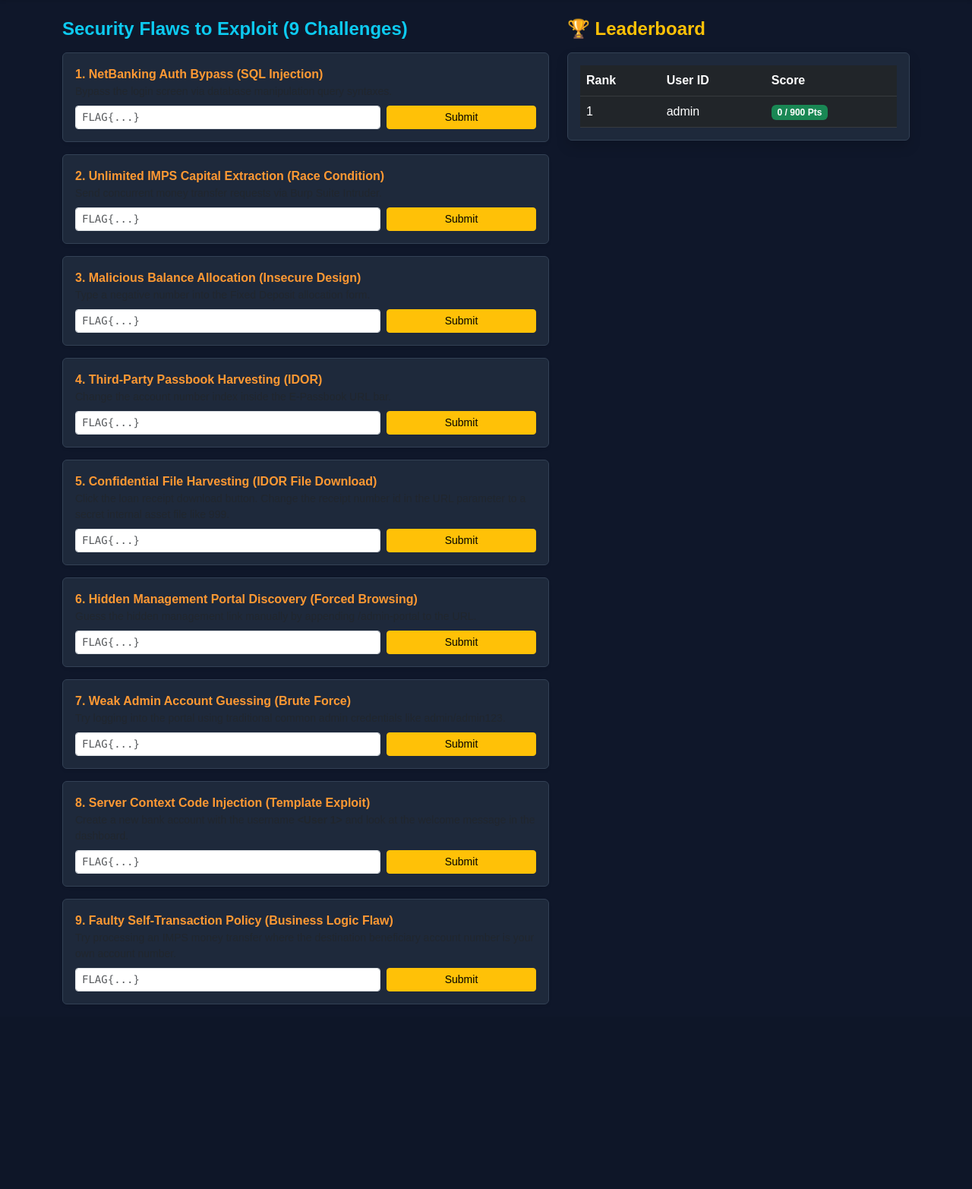
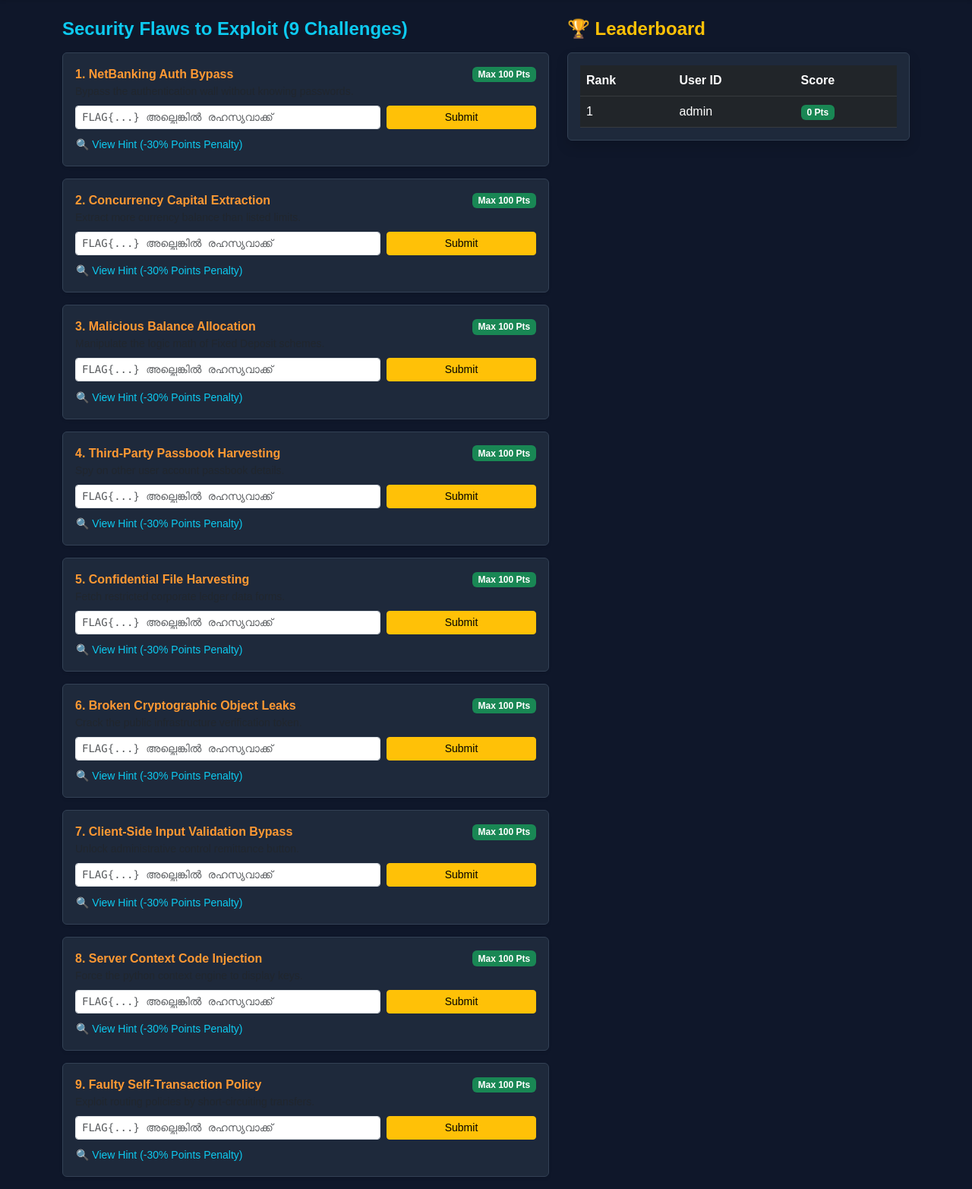
Before and after one commit to tibinjohn193-blip/procentric-cyber-bank, a Flask app: template templates/tasks.html in a window 1280 px wide. Shown: the part 56-1621 px from the top of the page at 76% size. Before the commit the page ends 1378 px from the top, so only its background shows below. Run offline with Flask 3, Linux system fonts and the light colour scheme; the template is opened without the code that fills it: values that come from a table or form of the project are taken from there, others are empty; data comes from the database, SQL or seed files in the repository.

Commit message:
tasks.html

```diff
--- a/templates/tasks.html
+++ b/templates/tasks.html
@@ -8,6 +8,7 @@
         body { background-color: #0f172a; color: #e2e8f0; font-family: sans-serif; }
         .card { background-color: #1e293b; border: 1px solid #334155; color: white; }
         .challenge-title { color: #ff9933; font-weight: bold; }
+        .hint-box { background-color: #1e1b4b; border-left: 4px solid #a855f7; padding: 10px; margin-top: 10px; border-radius: 4px; font-size: 13px; color: #e9d5ff; }
     </style>
 </head>
 <body>
@@ -27,104 +28,46 @@
             <div class="col-md-7">
                 <h4 class="mb-3 text-info fw-bold">Security Flaws to Exploit (9 Challenges)</h4>
 
-                <!-- 1 -->
+                {% set challenges = [
+                    ('sql_i', '1. NetBanking Auth Bypass', 'Bypass the authentication wall without knowing passwords.', 'ലോഗിൻ പേജിൽ യൂസർനെയിമിന്റെ സ്ഥാനത്ത് 1\' OR \'1\'=\'1 എന്ന SQL കമാൻഡ് ഉപയോഗിക്കുക.'),
+                    ('race_cond', '2. Concurrency Capital Extraction', 'Extract more currency balance than listed limits.', 'Burp Suite ഉപയോഗിച്ച് ഒരേ സമയം (Concurrent) ഒന്നിലധികം Quick Transfer റിക്വസ്റ്റുകൾ സെർവറിലേക്ക് അയക്കുക.'),
+                    ('design_stock', '3. Malicious Balance Allocation', 'Manipulate the logic math of Fixed Deposit schemes.', 'ക്വാണ്ടിറ്റിയുടെ സ്ഥാനത്ത് നെഗറ്റീവ് വാല്യൂ (കൃത്യമായി -5) ടൈപ്പ് ചെയ്ത് സബ്മിറ്റ് ചെയ്യുക.'),
+                    ('idor', '4. Third-Party Passbook Harvesting', 'Spy on other user account passbook details.', 'Passbook ഓപ്പൺ ചെയ്ത ശേഷം ബ്രൗസറിന്റെ URL ബാറിലെ യൂസർ ഐഡി നമ്പർ മാറ്റി നോക്കുക.'),
+                    ('file_download', '5. Confidential File Harvesting', 'Fetch restricted corporate ledger data forms.', 'ഡൗൺലോഡ് ലിങ്കിലെ ഫയൽ ഐഡി നമ്പർ മാറ്റി രഹസ്യ ഐഡിയായ 999 എന്ന് നൽകുക.'),
+                    ('crypto_leak', '6. Broken Cryptographic Object Leaks', 'Crack the public infrastructure verification token.', 'ലോഗിൻ പേജിന്റെ ഏറ്റവും താഴെ കാണുന്ന MD5 ഹാഷ് കോപ്പി ചെയ്ത് ഓൺലൈൻ ഡിക്രിപ്റ്റർ വഴി ക്രാക്ക് ചെയ്യുക.'),
+                    ('client_bypass', '7. Client-Side Input Validation Bypass', 'Unlock administrative control remittance button.', 'Inspect Element എടുത്ത് ബട്ടണിലെ \'disabled\' മാറ്റുക, ഒപ്പം വാല്യൂ \'activated_override\' ആക്കുക.'),
+                    ('ssti_leak', '8. Server Context Code Injection', 'Force the python context engine to display keys.', 'പുതിയ അക്കൗണ്ട് ഉണ്ടാക്കുമ്പോൾ പേര് {{user}} എന്ന് നൽകി ഡാഷ്‌ബോർഡ് പരിശോധിക്കുക.'),
+                    ('logic_flaw', '9. Faulty Self-Transaction Policy', 'Exploit routing policies by short-circuiting transfers.', 'Quick Transfer ചെയ്യുമ്പോൾ ഗുണഭോക്താവിന്റെ (Target Account) സ്ഥാനത്ത് നിങ്ങളുടെ സ്വന്തം അക്കൗണ്ട് നമ്പർ നൽകുക.')
+                ] %}
+
+                {% for id, title, desc, hint in challenges %}
                 <div class="card p-3 mb-3 shadow-sm">
-                    <span class="challenge-title">1. NetBanking Auth Bypass (SQL Injection)</span>
-                    <p class="small text-muted mb-2">Bypass the login screen via database manipulation query syntaxes.</p>
-                    <form action="/submit-flag" method="POST" class="row g-2">
-                        <input type="hidden" name="challenge_id" value="sql_i">
-                        <div class="col-8"><input type="text" name="flag" class="form-control form-control-sm font-monospace" placeholder="FLAG{...}" required></div>
+                    <div class="d-flex justify-content-between align-items-center">
+                        <span class="challenge-title">{{ title }}</span>
+                        {% if id in opened_hints %}
+                            <span class="badge bg-danger">Penalty Mode: Max 70 Pts</span>
+                        {% else %}
+                            <span class="badge bg-success">Max 100 Pts</span>
+                        {% endif %}
+                    </div>
+                    <p class="small text-muted mb-2">{{ desc }}</p>
+
+                    <form action="/submit-flag" method="POST" class="row g-2 mb-2">
+                        <input type="hidden" name="challenge_id" value="{{ id }}">
+                        <div class="col-8"><input type="text" name="flag" class="form-control form-control-sm font-monospace" placeholder="FLAG{...} അല്ലെങ്കിൽ രഹസ്യവാക്ക്" required></div>
                         <div class="col-4"><button type="submit" class="btn btn-warning btn-sm w-100">Submit</button></div>
                     </form>
+
+                    {% if id in opened_hints %}
+                        <div class="hint-box">💡 <b>Hint:</b> {{ hint }}</div>
+                    {% else %}
+                        <form action="/unlock-hint" method="POST">
+                            <input type="hidden" name="challenge_id" value="{{ id }}">
+                            <button type="submit" class="btn btn-link btn-sm text-info p-0" style="text-decoration: none;" onclick="return confirm('ഈ ഹിന്റ് തുറന്നാൽ ഈ ചലഞ്ചിന് പരമാവധി 70 മാർക്ക് മാത്രമേ ലഭിക്കൂ. ഉറപ്പാണോ?')">🔍 View Hint (-30% Points Penalty)</button>
+                        </form>
+                    {% endif %}
                 </div>
-
-                <!-- 2 -->
-                <div class="card p-3 mb-3 shadow-sm">
-                    <span class="challenge-title">2. Unlimited IMPS Capital Extraction (Race Condition)</span>
-                    <p class="small text-muted mb-2">Send concurrent money transfer requests via Burp Suite Intruder.</p>
-                    <form action="/submit-flag" method="POST" class="row g-2">
-                        <input type="hidden" name="challenge_id" value="race_cond">
-                        <div class="col-8"><input type="text" name="flag" class="form-control form-control-sm font-monospace" placeholder="FLAG{...}" required></div>
-                        <div class="col-4"><button type="submit" class="btn btn-warning btn-sm w-100">Submit</button></div>
-                    </form>
-                </div>
-
-                <!-- 3 -->
-                <div class="card p-3 mb-3 shadow-sm">
-                    <span class="challenge-title">3. Malicious Balance Allocation (Insecure Design)</span>
-                    <p class="small text-muted mb-2">Type a negative number into the Fixed Deposit allocation form.</p>
-                    <form action="/submit-flag" method="POST" class="row g-2">
-                        <input type="hidden" name="challenge_id" value="design_stock">
-                        <div class="col-8"><input type="text" name="flag" class="form-control form-control-sm font-monospace" placeholder="FLAG{...}" required></div>
-                        <div class="col-4"><button type="submit" class="btn btn-warning btn-sm w-100">Submit</button></div>
-                    </form>
-                </div>
-
-                <!-- 4 -->
-                <div class="card p-3 mb-3 shadow-sm">
-                    <span class="challenge-title">4. Third-Party Passbook Harvesting (IDOR)</span>
-                    <p class="small text-muted mb-2">Change the account number index inside the E-Passbook URL bar.</p>
-                    <form action="/submit-flag" method="POST" class="row g-2">
-                        <input type="hidden" name="challenge_id" value="idor">
-                        <div class="col-8"><input type="text" name="flag" class="form-control form-control-sm font-monospace" placeholder="FLAG{...}" required></div>
-                        <div class="col-4"><button type="submit" class="btn btn-warning btn-sm w-100">Submit</button></div>
-                    </form>
-                </div>
-
-                <!-- 5 -->
-                <div class="card p-3 mb-3 shadow-sm">
-                    <span class="challenge-title">5. Confidential File Harvesting (IDOR File Download)</span>
-                    <p class="small text-muted mb-2">Click the loan receipt download button. Change the receipt number id in the URL parameter to a secret internal asset file like 999.</p>
-                    <form action="/submit-flag" method="POST" class="row g-2">
-                        <input type="hidden" name="challenge_id" value="file_download">
-                        <div class="col-8"><input type="text" name="flag" class="form-control form-control-sm font-monospace" placeholder="FLAG{...}" required></div>
-                        <div class="col-4"><button type="submit" class="btn btn-warning btn-sm w-100">Submit</button></div>
-                    </form>
-                </div>
-
-                <!-- 6 -->
-                <div class="card p-3 mb-3 shadow-sm">
-                    <span class="challenge-title">6. Hidden Management Portal Discovery (Forced Browsing)</span>
-                    <p class="small text-muted mb-2">Guess the hidden management link manually by appending /admin-portal to the URL.</p>
-                    <form action="/submit-flag" method="POST" class="row g-2">
-                        <input type="hidden" name="challenge_id" value="forced_browse">
-                        <div class="col-8"><input type="text" name="flag" class="form-control form-control-sm font-monospace" placeholder="FLAG{...}" required></div>
-                        <div class="col-4"><button type="submit" class="btn btn-warning btn-sm w-100">Submit</button></div>
-                    </form>
-                </div>
-
-                <!-- 7 -->
-                <div class="card p-3 mb-3 shadow-sm">
-                    <span class="challenge-title">7. Weak Admin Account Guessing (Brute Force)</span>
-                    <p class="small text-muted mb-2">Try logging into the portal using traditional common admin credentials like admin/admin123.</p>
-                    <form action="/submit-flag" method="POST" class="row g-2">
-                        <input type="hidden" name="challenge_id" value="weak_auth">
-                        <div class="col-8"><input type="text" name="flag" class="form-control form-control-sm font-monospace" placeholder="FLAG{...}" required></div>
-                        <div class="col-4"><button type="submit" class="btn btn-warning btn-sm w-100">Submit</button></div>
-                    </form>
-                </div>
-
-                <!-- 8 -->
-                <div class="card p-3 mb-3 shadow-sm">
-                    <span class="challenge-title">8. Server Context Code Injection (Template Exploit)</span>
-                    <p class="small text-muted mb-2">Create a new bank account with the username <b>{{user}}</b> and look at the welcome message in the dashboard.</p>
-                    <form action="/submit-flag" method="POST" class="row g-2">
-                        <input type="hidden" name="challenge_id" value="ssti_leak">
-                        <div class="col-8"><input type="text" name="flag" class="form-control form-control-sm font-monospace" placeholder="FLAG{...}" required></div>
-                        <div class="col-4"><button type="submit" class="btn btn-warning btn-sm w-100">Submit</button></div>
-                    </form>
-                </div>
-
-                <!-- 9 -->
-                <div class="card p-3 mb-3 shadow-sm">
-                    <span class="challenge-title">9. Faulty Self-Transaction Policy (Business Logic Flaw)</span>
-                    <p class="small text-muted mb-2">Try processing an IMPS money transfer where the destination beneficiary account number is your own account number.</p>
-                    <form action="/submit-flag" method="POST" class="row g-2">
-                        <input type="hidden" name="challenge_id" value="logic_flaw">
-                        <div class="col-8"><input type="text" name="flag" class="form-control form-control-sm font-monospace" placeholder="FLAG{...}" required></div>
-                        <div class="col-4"><button type="submit" class="btn btn-warning btn-sm w-100">Submit</button></div>
-                    </form>
-                </div>
+                {% endfor %}
 
             </div>
 
@@ -136,7 +79,7 @@
                         <tbody>
                             {% for u in users %}
                             <tr class="{% if u.id == current_user.id %}table-primary text-dark fw-bold{% endif %}">
-                                <td>{{ loop.index }}</td><td>{{ u.username }}</td><td><span class="badge bg-success">{{ u.score }} / 900 Pts</span></td>
+                                <td>{{ loop.index }}</td><td>{{ u.username }}</td><td><span class="badge bg-success">{{ u.score }} Pts</span></td>
                             </tr>
                             {% endfor %}
                         </tbody>
```
